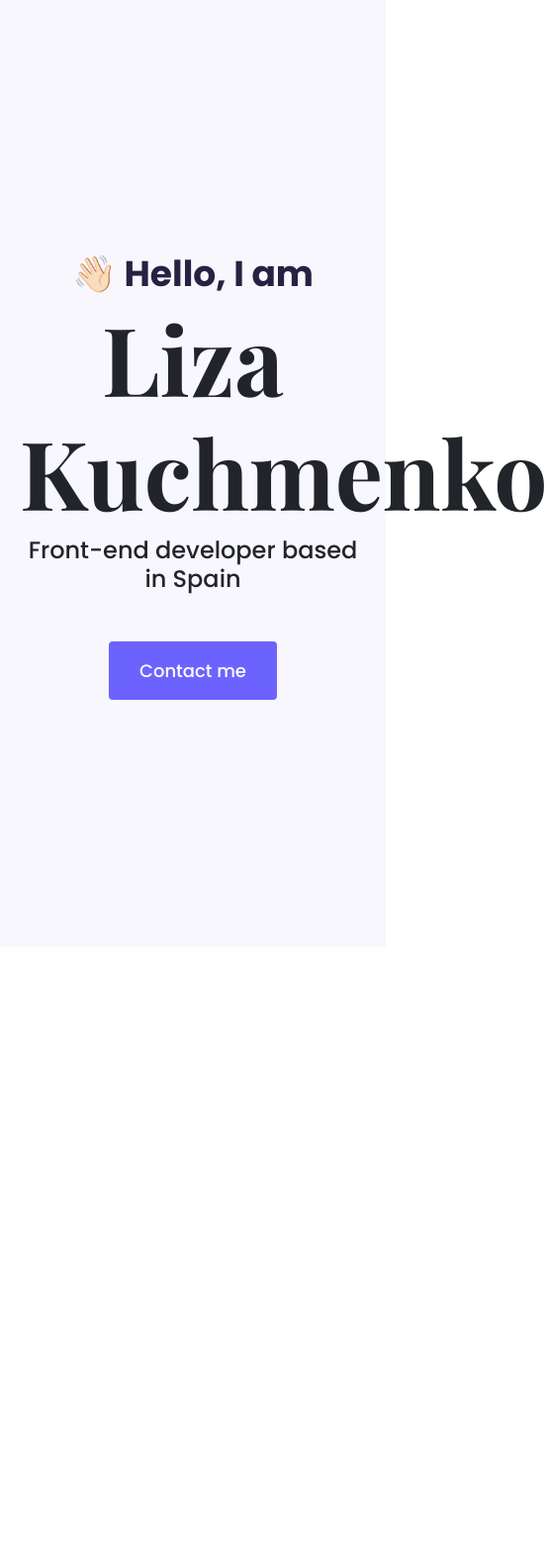
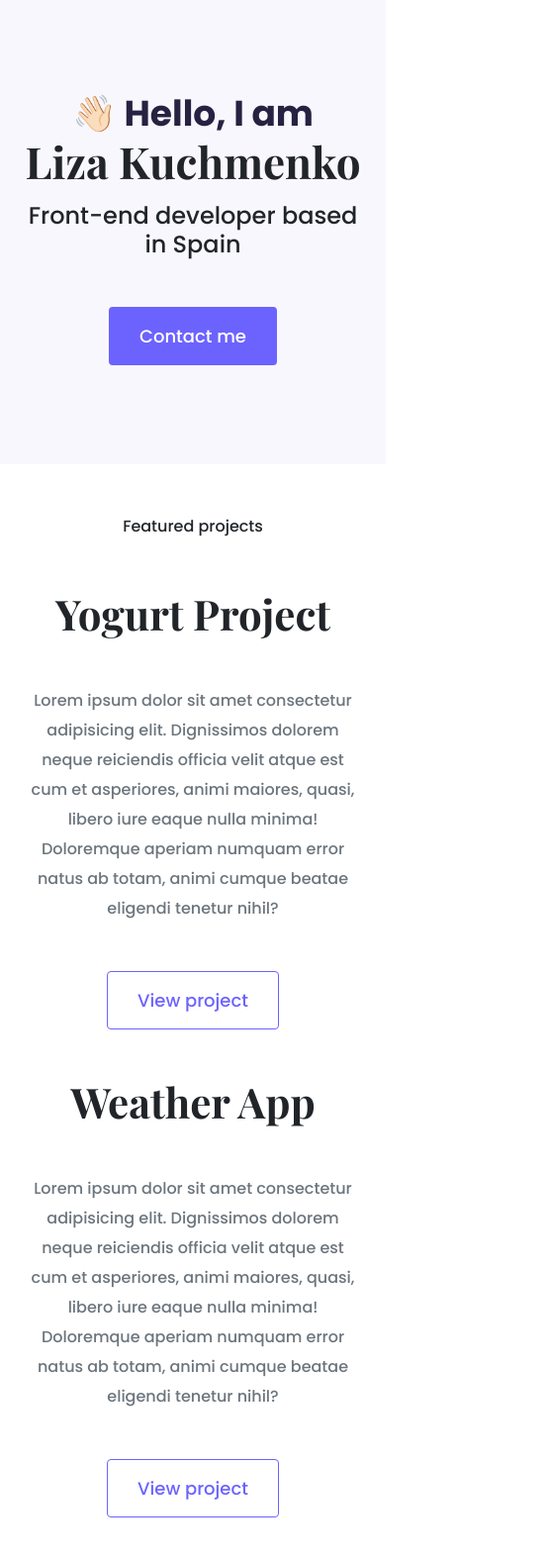
Before and after one commit to lisakuchmenko/portfolio-project, a plain HTML site: page index.html in a window 390 px wide. Shown: the top 1578 px of the page at 99% size, 554 px wide, since content can reach past the window. Before the commit the page ends 957 px from the top, so only its background shows below. Drawn offline with nearby package versions, Linux system fonts and the light colour scheme.

Commit message:
Added homepage

```diff
--- a/index.html
+++ b/index.html
@@ -41,8 +41,77 @@
 		<div class="hero">
 			<p>👋🏻 Hello, I am</p>
 			<h1>Liza Kuchmenko</h1>
-			<h2 class="mb-5">Front-end developer based in Spain</h2>
+			<h3 class="mb-5">Front-end developer based in Spain</h3>
 			<a href="#" class="btn btn-branding">Contact me</a>
+		</div>
+		<p class="text-center m-5">Featured projects</p>
+		<div class="container">
+			<div class="row mb-5">
+				<div class="col d-none d-lg-block">
+					<img
+						src="https://uploads.codesandbox.io/uploads/user/536b9ee2-9d41-444a-a85a-62ae77e381ac/WgM8-yogurt.png"
+						class="img-fluid rounded"
+						alt="screenshot of yogurt app"
+					/>
+				</div>
+				<div class="col">
+					<div class="project-description">
+						<h2 class="mb-5">Yogurt Project</h2>
+						<p class="mb-5 text-muted">
+							Lorem ipsum dolor sit amet consectetur adipisicing elit.
+							Dignissimos dolorem neque reiciendis officia velit atque est cum
+							et asperiores, animi maiores, quasi, libero iure eaque nulla
+							minima! Doloremque aperiam numquam error natus ab totam, animi
+							cumque beatae eligendi tenetur nihil?
+						</p>
+						<a href="#" class="btn btn-branding-outline">View project</a>
+					</div>
+				</div>
+			</div>
+			<div class="row mb-5">
+				<div class="col">
+					<div class="project-description">
+						<h2 class="mb-5">Weather App</h2>
+						<p class="mb-5 text-muted">
+							Lorem ipsum dolor sit amet consectetur adipisicing elit.
+							Dignissimos dolorem neque reiciendis officia velit atque est cum
+							et asperiores, animi maiores, quasi, libero iure eaque nulla
+							minima! Doloremque aperiam numquam error natus ab totam, animi
+							cumque beatae eligendi tenetur nihil?
+						</p>
+						<a href="#" class="btn btn-branding-outline">View project</a>
+					</div>
+				</div>
+				<div class="col d-none d-lg-block">
+					<img
+						src="https://uploads.codesandbox.io/uploads/user/536b9ee2-9d41-444a-a85a-62ae77e381ac/jxM9-weather.png"
+						class="img-fluid rounded"
+						alt="screenshot of weather app"
+					/>
+				</div>
+			</div>
+			<div class="row">
+				<div class="col d-none d-lg-block">
+					<img
+						src="https://uploads.codesandbox.io/uploads/user/536b9ee2-9d41-444a-a85a-62ae77e381ac/l3jP-yoga.png"
+						class="img-fluid rounded"
+						alt="screenshot of yoga app"
+					/>
+				</div>
+				<div class="col">
+					<div class="project-description">
+						<h2 class="mb-5">Yoga App</h2>
+						<p class="mb-5 text-muted">
+							Lorem ipsum dolor sit amet consectetur adipisicing elit.
+							Dignissimos dolorem neque reiciendis officia velit atque est cum
+							et asperiores, animi maiores, quasi, libero iure eaque nulla
+							minima! Doloremque aperiam numquam error natus ab totam, animi
+							cumque beatae eligendi tenetur nihil?
+						</p>
+						<a href="#" class="btn btn-branding-outline">View project</a>
+					</div>
+				</div>
+			</div>
 		</div>
 	</body>
 </html>
--- a/styles/style.css
+++ b/styles/style.css
@@ -1,6 +1,7 @@
 :root {
 	--branding-color: #6c63ff;
 	--secondary-color: #f9f7fe;
+	--secondary-font: 'Playfair Display', serif;
 }
 
 body {
@@ -8,9 +9,10 @@ body {
 }
 
 h1 {
-	font-family: 'Playfair Display', serif;
+	font-family: var(--secondary-font);
 	font-size: 96px;
 	font-weight: bold;
+	line-height: 1.5;
 }
 
 .hero {
@@ -26,15 +28,55 @@ h1 {
 	color: #272142;
 }
 
-.hero h2 {
+.hero h3 {
 	font-size: 24px;
 }
 
 .btn-branding {
+	padding: 15px 30px;
 	background-color: var(--branding-color);
 	border-radius: 4px;
 	color: #fff;
 	font-size: 18px;
 	line-height: 27px;
+}
+
+h2 {
+	font-family: var(--secondary-font);
+	font-size: 64px;
+}
+
+p {
+	font-size: 16px;
+	line-height: 30px;
+}
+
+.btn-branding-outline {
 	padding: 15px 30px;
+	color: var(--branding-color);
+	border: 1px solid var(--branding-color);
+	border-radius: 4px;
+	font-size: 18px;
+	line-height: 27px;
 }
+
+.project-description {
+	padding: 120px 60px;
+}
+
+@media only screen and (max-width: 992px) {
+	h1 {
+		font-size: 44px;
+		line-height: 1.5;
+	}
+	h2 {
+		font-size: 42px;
+	}
+	.hero {
+		padding: 100px 20px;
+	}
+	.project-description {
+		padding: 0 15px;
+		text-align: center;
+	}
+}
```
